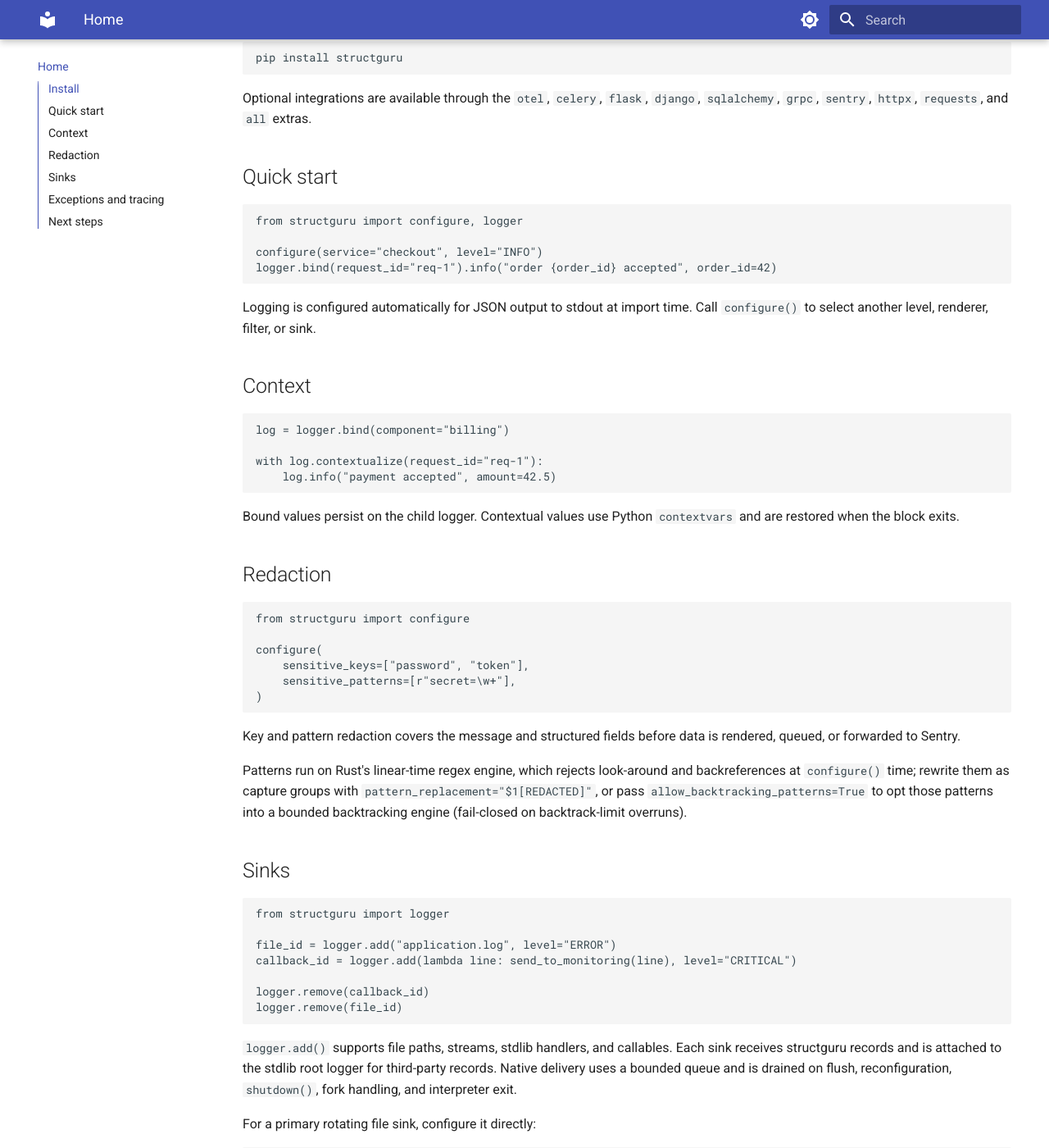
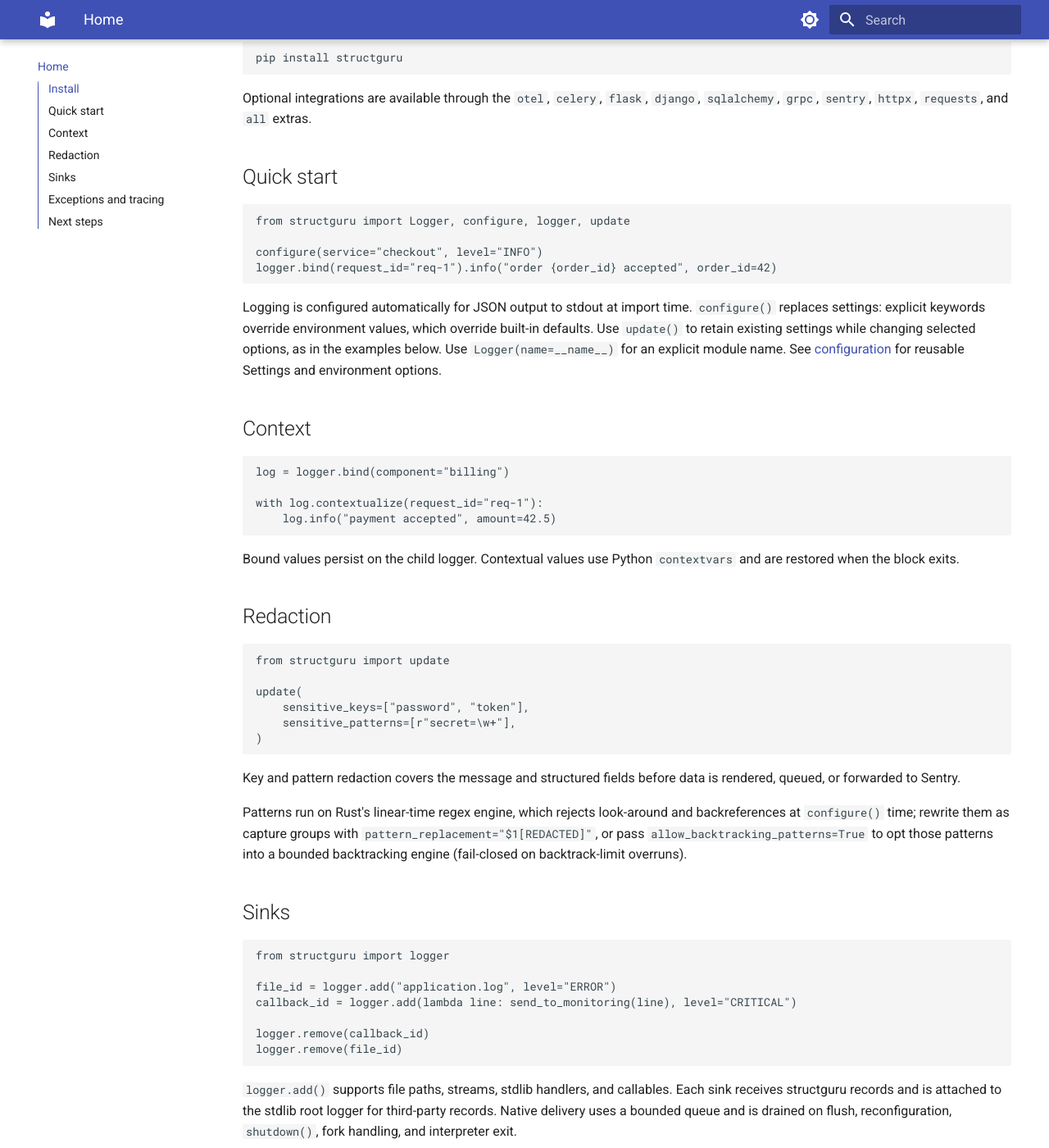
Before and after one commit to kidoz/structguru, an MkDocs documentation site: the page built from docs/index.md, in a window 1280 px wide and 1400 px high, scrolled down 319 px. Shown: the whole window at 82% size. Built offline with MkDocs 1.6.1 and Material for MkDocs 9.7.7, drawn with Linux system fonts in a browser that asks for light colours; some of the changed text lies outside the part shown.

Commit message:
Document Settings, update, and the STRUCTGURU environment names

````diff
--- a/docs/index.md
+++ b/docs/index.md
@@ -16,14 +16,17 @@
 ## Quick start
 
 ```python
-from structguru import configure, logger
+from structguru import Logger, configure, logger, update
 
 configure(service="checkout", level="INFO")
 logger.bind(request_id="req-1").info("order {order_id} accepted", order_id=42)
 ```
 
 Logging is configured automatically for JSON output to stdout at import time.
-Call `configure()` to select another level, renderer, filter, or sink.
+`configure()` replaces settings: explicit keywords override environment values, which
+override built-in defaults. Use `update()` to retain existing settings while changing
+selected options, as in the examples below. Use `Logger(name=__name__)` for an explicit
+module name. See [configuration](api/config.md) for reusable Settings and environment options.
 
 ## Context
 
@@ -40,9 +43,9 @@
 ## Redaction
 
 ```python
-from structguru import configure
+from structguru import update
 
-configure(
+update(
     sensitive_keys=["password", "token"],
     sensitive_patterns=[r"secret=\w+"],
 )
@@ -77,7 +80,7 @@
 For a primary rotating file sink, configure it directly:
 
 ```python
-configure(file_path="application.log", file_max_bytes=50 * 1024 * 1024)
+update(file_path="application.log", file_max_bytes=50 * 1024 * 1024)
 ```
 
 The rotating sink coordinates workers that share a path through an owner-only
@@ -93,7 +96,7 @@
 except Exception:
     logger.exception("operation failed")
 
-configure(otel=True, structured_exceptions=True)
+update(otel=True, structured_exceptions=True)
 ```
 
 OpenTelemetry support is optional and becomes a no-op when its extra is not
````
Also changed, not shown: README.md (+83 -21 lines), docs/api/config.md (+28 -0 lines).
